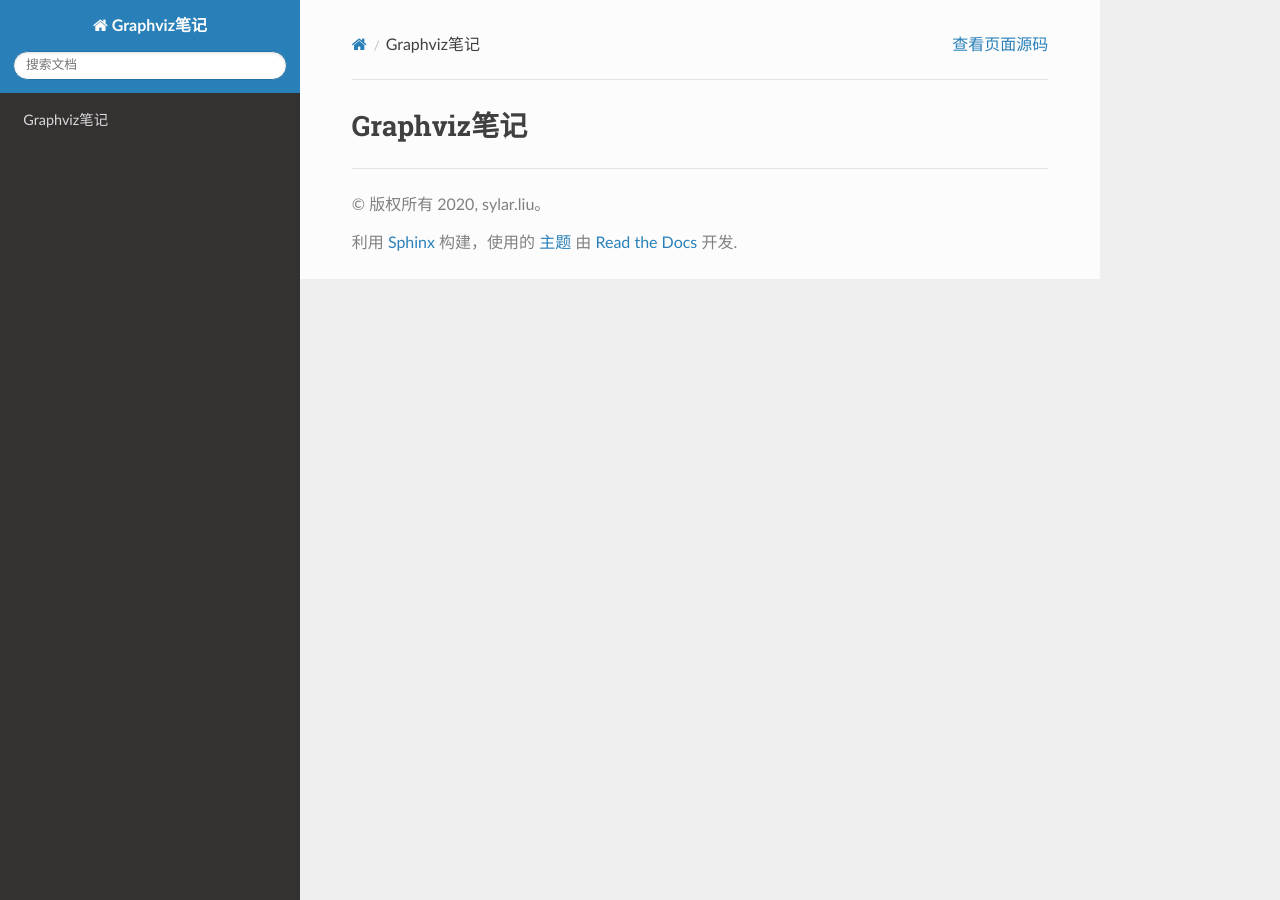
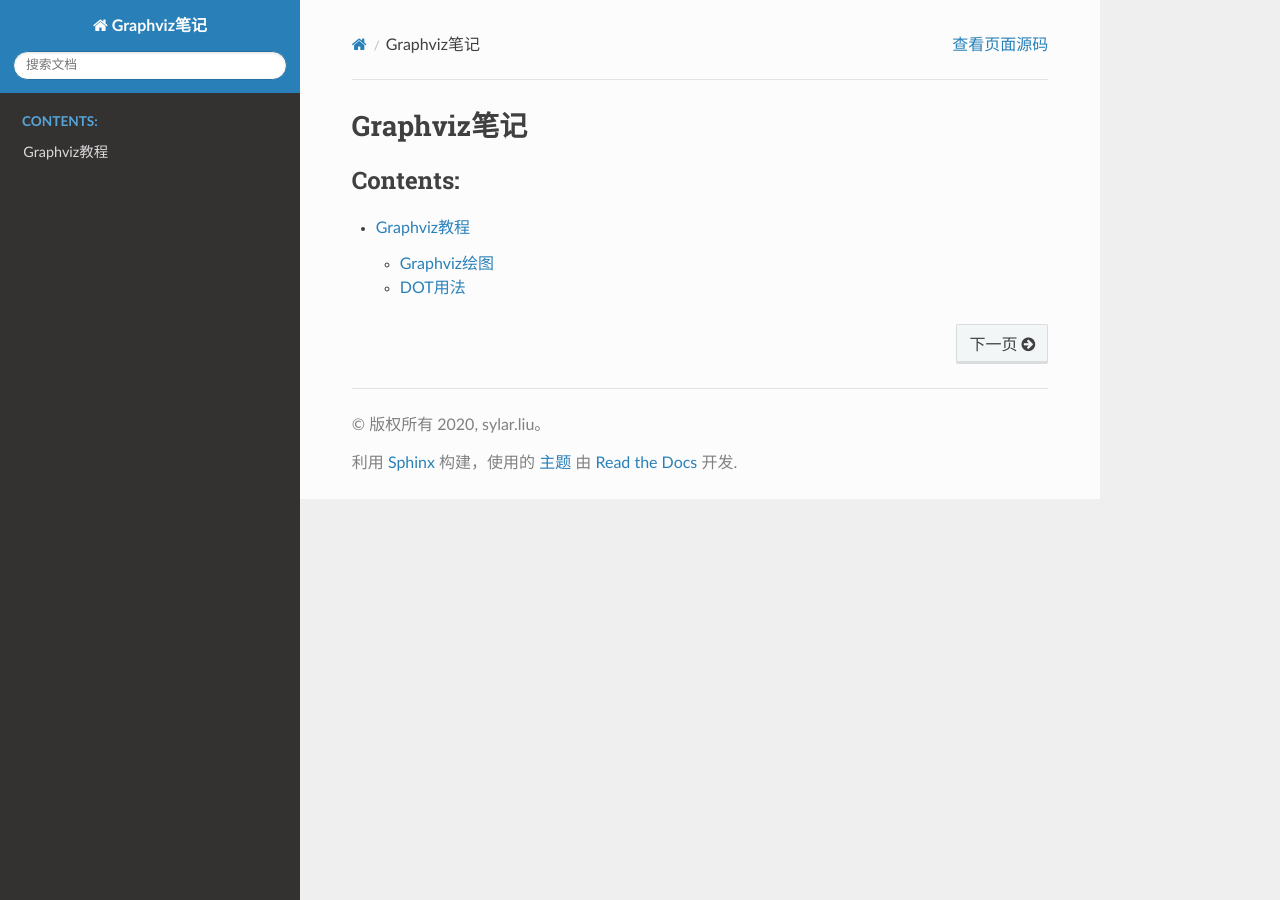
Before and after one commit to My-LearningNotes/Graphviz, a Sphinx documentation site: the page built from source/index.rst, in a window 1280 px wide. Built offline with Sphinx 7.4.7 and the Read the Docs theme 2.0.0, drawn with Linux system fonts in a browser that asks for light colours; part of the change alters nothing that is shown.

Commit message:
提交笔记

```diff
--- a/source/index.rst
+++ b/source/index.rst
@@ -9,3 +9,5 @@ Graphviz笔记
 .. toctree::
     :maxdepth: 2
     :caption: Contents:
+
+    tutorial/index
--- /dev/null
+++ b/source/tutorial/dot.rst
@@ -0,0 +1,378 @@
+DOT用法
+=======
+
+原文地址: https://itopic.org/graphviz.html
+
+基本用法
+--------
+
+DOT中使用图(``digraph``/``graph``/``subgraph``), 节点(``node``)和边(``edge``)来描述关系图/流程图, 再配合一些属性的设置完成绘图.
+
+Example:
+
+.. code-block:: text
+
+    #@startdot
+
+    digraph demo {
+    	label="示例"
+    	bgcolor="beige"
+
+    	node[color="grey"]
+
+    	father[label="爸爸", shape="box"]
+    	mother[label="妈妈", shape="box"]
+    	brother[label="哥哥", shape="circle"]
+    	sister[label="姐姐", shape="circle"]
+    	node[color="#FF6347"]
+    	strangers[label="路人"]
+
+    	edge[color="#FF6347"]
+
+    	father->mother[label="夫妻", dir="both"]
+    	father->brother[label="父子"]
+    	father->sister[label="父子"]
+    	father->我[label="父子"]
+
+    	mother->{brother,sister,我}[label="母子"]
+
+    	{rank=same; father, mother}
+    	{rank=same; brother,sister,我}
+	}
+
+    #@enddot
+
+* ``graph``\ 用来定义无向图, 关系使用\ ``--``\ 来描述,
+  ``digraph``\ 用来描述有向图, 关系使用\ ``->``\ 来描述;
+* ``demo``\ 为定义的图的名称, ``label``\ 和\ ``bgcolor``\ 为定义的图的属性;
+* ``father``, ``mother``, ``brother``, ``sister``, ``我``, ``strangers``\ 为节点.
+* 描述节点与节点的关系理解为\ ``边``\ .
+  ``边``\ 有有向(``->``)和无向(``--``)两种.
+* 上面有两个特殊的节点, ``node``\ 和\ ``edge``;
+  ``node``\ 用来定义节点的默认属性; ``edge``\ 用来定义边的默认属性.
+  作用域从本次定义到下一次定义为止.
+  特定节点/边设置的属性会覆盖默认值.
+* ``[]``\ 内定义属性, 属性可以针对图, 节点, 边来设置.
+* ``father``\ 与子女的关系为一条条写的, ``mother``\ 的关系则为直接通过大括号的方式来对应三个节点.
+* ``rank``\ 定义设置节点处在同一行, 辅助渲染出来的图的效果.
+* 注释和C语言类似, ``/``\ 和\ ``#``\ 为单行注释, ``/* */``\ 为多行注释.
+* DOT的写法不算严格, 比如结束可以有分号, 属性可以没有引号.
+
+
+生成的效果图:
+
+.. graphviz::
+
+    digraph demo {
+    	label="示例"
+    	bgcolor="beige"
+
+    	node[color="grey"]
+
+    	father[label="爸爸", shape="box"]
+    	mother[label="妈妈", shape="box"]
+    	brother[label="哥哥", shape="circle"]
+    	sister[label="姐姐", shape="circle"]
+    	node[color="#FF6347"]
+    	strangers[label="路人"]
+
+    	edge[color="#FF6347"]
+
+    	father->mother[label="夫妻", dir="both"]
+    	father->brother[label="父子"]
+    	father->sister[label="父子"]
+    	father->我[label="父子"]
+
+    	mother->{brother,sister,我}[label="母子"]
+
+    	{rank=same; father, mother}
+    	{rank=same; brother,sister,我}
+	}
+
+
+常用属性
+--------
+
+常用图属性
+^^^^^^^^^^
+
++---------------+-------------+-------------------------------------------------------------+
+| 属性名        | 默认值      | 说明                                                        |
++---------------+-------------+-------------------------------------------------------------+
+| ``lablel``    |             | 图的标签                                                    |
++---------------+-------------+-------------------------------------------------------------+
+| ``bgcolor``   |             | 背景颜色                                                    |
++---------------+-------------+-------------------------------------------------------------+
+| ``fontcolor`` | black       | 字体颜色                                                    |
++---------------+-------------+-------------------------------------------------------------+
+| ``fontname``  | Times-Roman | 字体                                                        |
++---------------+-------------+-------------------------------------------------------------+
+| ``fontsize``  | 14          | 字体大小                                                    |
++---------------+-------------+-------------------------------------------------------------+
+| ``rank``      |             | 子图等级限制, same, min, max, source, sink                  |
++---------------+-------------+-------------------------------------------------------------+
+| ``rankdir``   | TB          | 排序方向, LR(Left to right) or TB(top to bottom)            |
++---------------+-------------+-------------------------------------------------------------+
+| ``compound``  | false       | If true, allow edges between clusters. 配合lhead和ltail使用 |
++---------------+-------------+-------------------------------------------------------------+
+
+常用节点属性
+^^^^^^^^^^^^
+
++---------------+--------------------------------------------+------------------------------------------------------------------------------+
+| 属性名        | 默认值                                     | 说明                                                                         |
++---------------+--------------------------------------------+------------------------------------------------------------------------------+
+| ``label``     | node name                                  | 节点形式内容                                                                 |
++---------------+--------------------------------------------+------------------------------------------------------------------------------+
+| ``color``     | black                                      | node边框颜色                                                                 |
++---------------+--------------------------------------------+------------------------------------------------------------------------------+
+| ``fontcolor`` | black                                      | 字体颜色                                                                     |
++---------------+--------------------------------------------+------------------------------------------------------------------------------+
+| ``fillcolor`` |                                            | 背景色                                                                       |
++---------------+--------------------------------------------+------------------------------------------------------------------------------+
+| ``fontname``  | Times-Roman                                | 字体                                                                         |
++---------------+--------------------------------------------+------------------------------------------------------------------------------+
+| ``fontsize``  | 14                                         | 字体大小                                                                     |
++---------------+--------------------------------------------+------------------------------------------------------------------------------+
+| ``shape``     | elipse                                     | 形状, box, ellipse, circle, diamond, plaintext, point, triangle, invtriangle |
++---------------+--------------------------------------------+------------------------------------------------------------------------------+
+| ``style``     | 图形样式, e.g bold, dashed, dotted, filled |                                                                              |
++---------------+--------------------------------------------+------------------------------------------------------------------------------+
+| ``image``     |                                            | 背景图片地址                                                                 |
++---------------+--------------------------------------------+------------------------------------------------------------------------------+
+
+Shape示例:
+
+.. code-block:: text
+
+    digraph demo{
+    bgcolor="florawhite"
+    "box"[shape=box]
+    "polygon"[shape=polygon, sides=7]
+    "ellipse"[shape=circle]
+    "circle"[shape=circle]
+    "point"[shape=point]
+    "triangle"[shape=triangle]
+    "invtriangle"[shape=invtriangle]
+    "plaintext"[shape=plaintext]
+    "diamnd"[shape=diamond]
+    }
+
+.. graphviz::
+
+    digraph demo{
+        bgcolor="floralwhite"
+        "box"[shape=box]
+        "polygon"[shape=polygon, sides=7]
+        "ellipse"[shape=ellipse]
+        "circle"[shape=circle]
+        "point"[shape=point]
+        "triangle"[shape=triangle]
+        "invtriangle"[shape=invtriangle]
+        "plaintext"[shape=plaintext]
+        "diamond"[shape=diamond]
+    }
+
+
+常用边属性
+^^^^^^^^^^
+
++---------------+---------+-----------------------------------------------------------+
+| 属性名        | 默认值  | 说明                                                      |
++---------------+---------+-----------------------------------------------------------+
+| ``label``     |         | 描述关系                                                  |
++---------------+---------+-----------------------------------------------------------+
+| ``color``     | black   | 箭头颜色                                                  |
++---------------+---------+-----------------------------------------------------------+
+| ``fontcolor`` | black   | 关系文字颜色                                              |
++---------------+---------+-----------------------------------------------------------+
+| ``dir``       | forward | 设置方向: forward, back, both, none                       |
++---------------+---------+-----------------------------------------------------------+
+| ``arrowhead`` | normal  | 箭头头部形状, box, crow, diamond, dot, none, normal, vee. |
++---------------+---------+-----------------------------------------------------------+
+| ``arrowtail`` |         | 箭头尾部形状                                              |
++---------------+---------+-----------------------------------------------------------+
+| ``arrowsize`` | 1.0     | 箭头大小                                                  |
++---------------+---------+-----------------------------------------------------------+
+| ``style``     |         | 图形样式, e.g bold, dashed, dotted, filled                |
++---------------+---------+-----------------------------------------------------------+
+| ``lhead``     |         | 当compound为true时, lhead用于指定边指向的cluster          |
++---------------+---------+-----------------------------------------------------------+
+| ``ltail``     |         | 与lhead类似                                               |
++---------------+---------+-----------------------------------------------------------+
+
+arrowhead示例
+
+.. code-block:: text
+
+    digraph demo{
+        bgcolor="floralwhite"
+        randir=LR
+
+        "box"->"crow"[arrowhead=box]
+        "crow"->"curve"[arrowhead=crow]
+        "curve"->"diamond"[arrowhead=curve]
+        "diamond"->"dot"[arrowhead=diamond]
+        "dot"->"inv"[arrowhead=dot]
+        "inv"->"none"[arrowhead=inv]
+        "none"->"normal"[arrowhead=none]
+        "normal"->"tee"[arrowhead=normal]
+        "tee"->"vee"[arrowhead=tee]
+        "vee"->"box"[arrowhead=vee]
+     }
+
+.. graphviz::
+
+    digraph demo{
+        bgcolor="floralwhite"
+        rankdir=LR
+
+        "box"->"crow"[arrowhead=box]
+        "crow"->"curve"[arrowhead=crow]
+        "curve"->"diamond"[arrowhead=curve]
+        "diamond"->"dot"[arrowhead=diamond]
+        "dot"->"inv"[arrowhead=dot]
+        "inv"->"none"[arrowhead=inv]
+        "none"->"normal"[arrowhead=none]
+        "normal"->"tee"[arrowhead=normal]
+        "tee"->"vee"[arrowhead=tee]
+        "vee"->"box"[arrowhead=vee]
+    }
+
+
+一些示例
+--------
+
+子图
+^^^^
+
+一个图可以包含多个子图, 以及子图也可以嵌套子图.
+
+    * 子图使用关键字\ ``subgraph``\ 定义;
+    * 子图的名字必须以\ ``cluster``\ 开头, 否则就直接当节点渲染了.
+
+.. code-block:: text
+
+    digraph demo{
+        bgcolor="beige"
+
+        subgraph cluster_husband{
+            node[color="grey"]
+            {"爸爸", "妈妈"} -> "我"
+        }
+
+        subgraph cluster_wife {
+            {"岳父", "岳母"} -> "老婆"
+        }
+
+        "我" -> "老婆"[label="夫妻", dir="both"]
+        {rank=same; "我", "老婆"}
+    }
+
+渲染效果如下:
+
+.. graphviz::
+
+    digraph demo{
+        bgcolor="beige"
+
+        subgraph cluster_husband{
+            node[color="grey"]
+            {"爸爸", "妈妈"} -> "我"
+        }
+
+        subgraph cluster_wife{
+            {"岳父", "岳母"} -> "老婆"
+        }
+
+        "我" -> "老婆"[label="夫妻", dir="both"]
+        {rank=same; "我", "老婆"}
+    }
+
+二叉树形式
+^^^^^^^^^^
+
+.. code-block:: text
+
+    digraph demo{
+        bgcolor="beige"
+        node[shape="record", height=.1]
+        node0[label="<f0> | <f1> G | <f2>"]
+        node1[label="<f0> | <f1> E | <f2>"]
+        node2[label="<f0> } <f1> B | <f2>"]
+        node0:f0 -> node1:f1
+        node0:f2 -> node2:f1
+    }
+
+用\ ``|``\ 隔开的串会在绘制出来的节点中展现为一条分隔符, 用\ ``<>``\ 括起来的串称为锚点.
+
+效果如下:
+
+.. graphviz::
+
+    digraph demo{
+        bgcolor="beige"
+        node[shape="record", height=.1]
+        node0[label="<f0> | <f1> G | <f2>"]
+        node1[label="<f0> | <f1> E | <f2>"]
+        node2[label="<f0> | <f1> B | <f2>"]
+        node0:f0 -> node1:f1
+        node0:f2 -> node2:f1
+    }
+
+记录形式的节点也可以是竖形排列的. 与横向排列的记录的不用只是label的形式不同, label中内容使用\ ``{}``\ 包围则是竖形排列的.
+
+代码如下:
+
+.. code-block:: text
+
+    digraph demo{
+        bgcolor="beige"
+        node [shape="record"]
+        a [label="{a | b | c}"]
+    }
+
+.. graphviz::
+
+    digraph demo{
+        bgcolor="beige"
+        node [shape="record"]
+        a [label="{a | b | c}"]
+    }
+
+直接指向子图
+^^^^^^^^^^^^
+
+边直接指向cluster, 需要设置compound为True, 并配合lhead或ltail来实现.
+
+代码如下:
+
+.. code-block:: text
+
+    digraph demo{
+        bgcolor="beige"
+        compound=true
+        subgraph cluster0{
+            a
+        }
+        subgraph cluster1{
+            b
+        }
+
+        a -> b [lhead=cluster1];
+    }
+
+.. graphviz::
+
+    digraph demo{
+        bgcolor="beige"
+        compound=true
+        subgraph cluster0{
+            a
+        }
+        subgraph cluster1{
+            b
+        }
+
+        a -> b [lhead=cluster1];
+    }
--- /dev/null
+++ b/source/tutorial/index.rst
@@ -0,0 +1,8 @@
+Graphviz教程
+============
+
+.. toctree::
+    :maxdepth: 1
+
+    intro
+    dot
--- /dev/null
+++ b/source/tutorial/intro.rst
@@ -0,0 +1,87 @@
+Graphviz绘图
+============
+
+关于Graphviz
+------------
+
+简介
+^^^^
+
+``Graphviz``\ 是一个开源工具包, 用于绘制\ ``DOT语言``\ 脚本描述的图形, 它也提供了供其它软件使用的库.
+
+``Graphviz``\ 由一种被称为\ ``DOT``\ 语言的图形描述语言与一组可以生成/处理DOT文件的工具组成:
+
++-----------+---------------------------------------------------------------------------------------------------------------------------------+
+| 命令      | 说明                                                                                                                            |
++-----------+---------------------------------------------------------------------------------------------------------------------------------+
+| ``dot``   | 一个用来将生成的图形转换成多种输出格式地命令行工具. <br>其输出格式包括PostScript, PDF, SVG, PNG, 含注解的文本等                 |
+|           | <br>                                                                                                                            |
+|           | 123                                                                                                                             |
+|           |                                                                                                                                 |
++-----------+---------------------------------------------------------------------------------------------------------------------------------+
+| ``neato`` | 用于sprint mode的生成.                                                                                                          |
++-----------+---------------------------------------------------------------------------------------------------------------------------------+
+| ``twopi`` | 用于放射状图形的生成.                                                                                                           |
++-----------+---------------------------------------------------------------------------------------------------------------------------------+
+| ``circo`` | 用于圆形图形的生成.                                                                                                             |
++-----------+---------------------------------------------------------------------------------------------------------------------------------+
+| ``fdp``   | 另一个用于生成无向图的工具.                                                                                                     |
++-----------+---------------------------------------------------------------------------------------------------------------------------------+
+| ``dotty`` | 一个用于可视化与修改图形的图形用户界面程序.                                                                                     |
++-----------+---------------------------------------------------------------------------------------------------------------------------------+
+| ``lefty`` | 一个可编程的控件, 它可以显示DOT图形, 并允许用户用鼠标在图上执行操作. ``Lefty``\ 可以作为MVC模型的使用图形和GUI程序中的视图部分. |
++-----------+---------------------------------------------------------------------------------------------------------------------------------+
+
+DOT语言
+^^^^^^^
+
+``DOT``\ 语言是一种文本图形描述语言, 它提供了简单的描述图形的方法, 并且可以为人类和计算机程序所理解.
+
+``DOT``\ 语言文件通常以\ ``.gv``\ 或\ ``.dot``\ 作为文件扩展名, 很多程序都可以处理\ ``DOT``\ 文件.
+
+安装
+^^^^
+
+.. code-block:: sh
+
+    sudo apt-get install graphviz
+
+
+简单示例
+^^^^^^^^
+
+``Graphviz``\ 画图只需两步:
+
+    * 创建\ *.dot*\ 文本文件, 在其中使用\ ``DOT``\ 语言描述图形;
+
+        Example:
+
+        .. code-block:: text
+
+            graph demo {
+                "Browser" -- {"Chome", "Firefox",  "Safari", "..."}
+            }
+
+    * 使用命令将文本内容转换为图片.
+
+      .. code-block:: sh
+
+          dot demo.dot -T png -o demo.png
+
+          # -T指定输出类型, 可以指定jpg, gif, svg等
+          # -o 指定输出文件名, 不指定则输出到标准输出上
+
+      执行上面的命令后如不出意外则可以看到如下效果:
+
+      .. graphviz::
+
+        graph demo{
+            "Browser" -- {"Chrome", "Firefox", "Safari", "..."}
+        }
+
+开发工具
+^^^^^^^^
+
+可以直接通过上面的这种命令生成图形, 缺点是在编写\ *.dot*\ 文件时看不到实时的效果.
+
+有一些工具可以实时查看, 比如\ ``vscode``\ 中的\ ``PlantUML``\ 插件.
```
